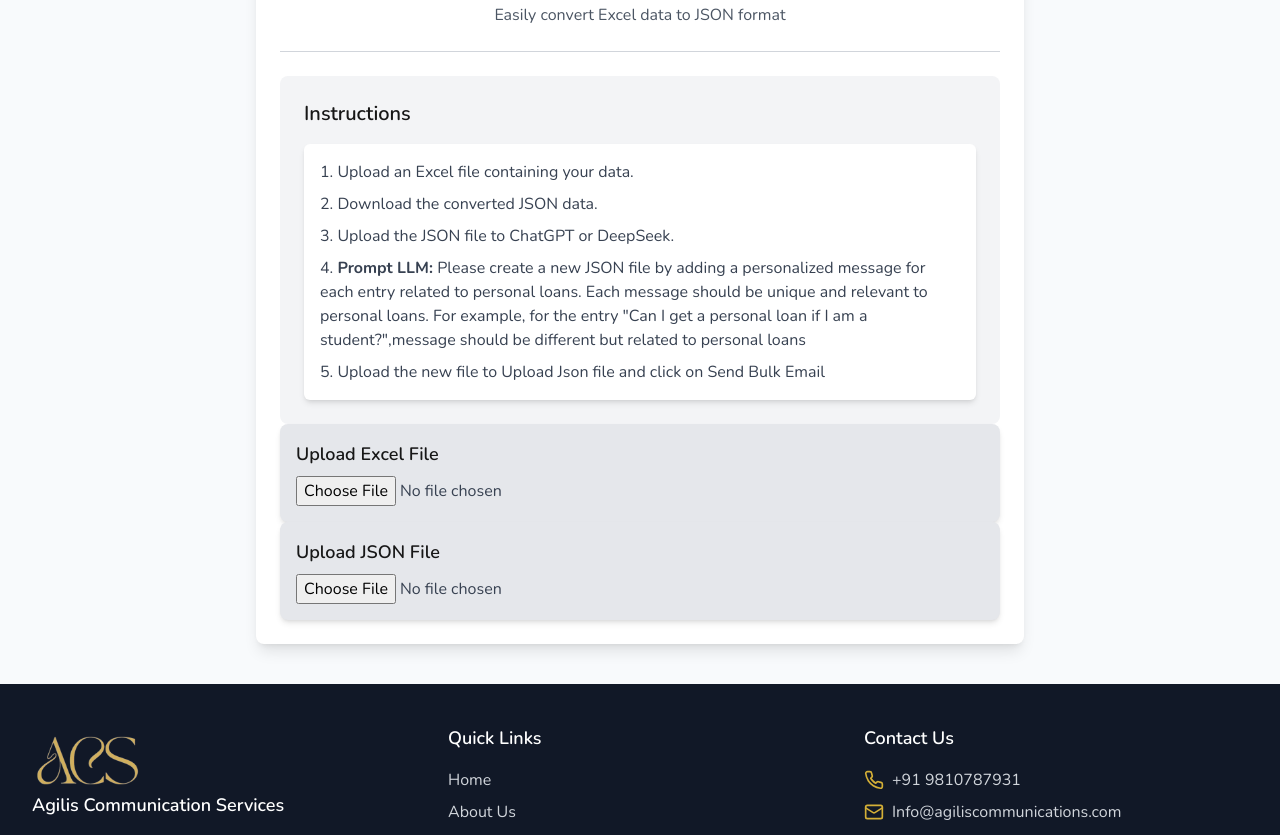
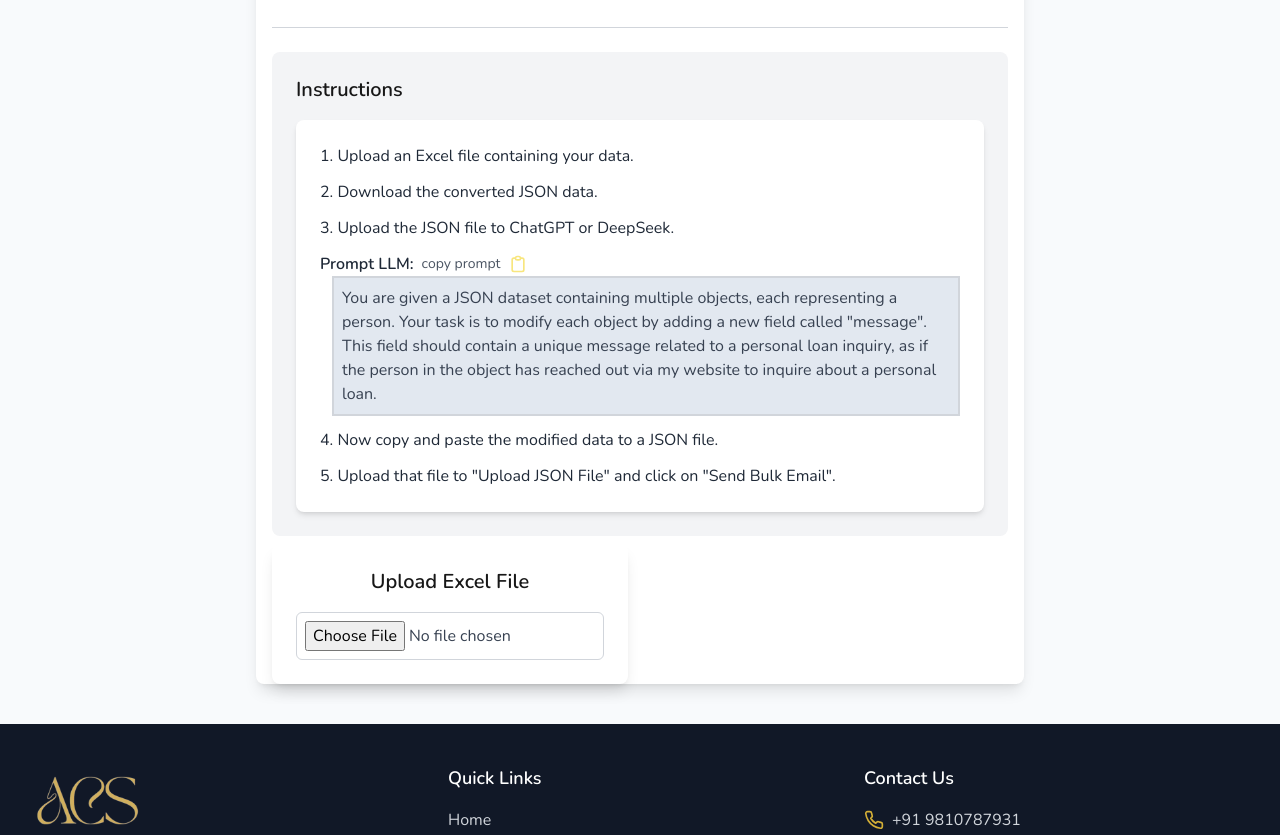
Before and after one commit to PrinceACS/Agilis-Communication-Services, a Next.js app: page /private/send-bulk-email in a window 1280 px wide. Shown: the part 489-1324 px from the top of the page. Built offline with nearby package versions, Linux system fonts and the light colour scheme; no server answers.

Commit message:
json & excel uploader component updated

```diff
--- a/components/excel-uploader.tsx
+++ b/components/excel-uploader.tsx
@@ -5,11 +5,7 @@ import * as XLSX from "xlsx";
 import { Client } from "@/app/(pages)/(other-services)/private/send-bulk-email/page";
 import { Button } from "./ui/button";
 
-interface ExcelUploaderProps {
-  setClients: (data: Client[]) => void;
-}
-
-const ExcelUploader: React.FC<ExcelUploaderProps> = ({ setClients }) => {
+const ExcelUploader: React.FC = () => {
   const [jsonData, setJsonData] = useState<Client[]>([]);
 
   const handleExcelUpload = (event: React.ChangeEvent<HTMLInputElement>) => {
@@ -28,27 +24,16 @@ const ExcelUploader: React.FC<ExcelUploaderProps> = ({ setClients }) => {
         const sheet = workbook.Sheets[sheetName];
         const json = XLSX.utils.sheet_to_json(sheet) as Client[];
         setJsonData(json);
-        setClients(json);
       }
     };
     reader.readAsArrayBuffer(file);
   };
 
-  const handleJsonUpload = (event: React.ChangeEvent<HTMLInputElement>) => {
-    const file = event.target.files?.[0];
-    if (!file) return;
-
-    const reader = new FileReader();
-    reader.onload = (e) => {
-      try {
-        const json = JSON.parse(e.target?.result as string);
-        setJsonData(json);
-        setClients(json);
-      } catch (error) {
-        console.error("Invalid JSON file");
-      }
-    };
-    reader.readAsText(file);
+  const handleCopyToClipboard = () => {
+    const text = `You are given a JSON dataset containing multiple objects, each representing a person. Your task is to modify each object by adding a new field called "Message". This field should contain a unique message related to a personal loan inquiry, as if the person in the object has reached out via my website to inquire about a personal loan.`;
+    navigator.clipboard.writeText(text).then(() => {
+      console.log("Copied to clipboard");
+    });
   };
 
   const handleDownloadJson = () => {
@@ -63,7 +48,7 @@ const ExcelUploader: React.FC<ExcelUploaderProps> = ({ setClients }) => {
   };
 
   return (
-    <div className="max-w-3xl mx-auto p-6 bg-white shadow-lg rounded-lg">
+    <div className="max-w-3xl mx-auto px-4 bg-white shadow-lg rounded-lg">
       <div className="p-6 border-b border-gray-300">
         <h1 className="text-2xl font-bold mb-2 text-center">
           Excel to JSON Converter
@@ -75,61 +60,90 @@ const ExcelUploader: React.FC<ExcelUploaderProps> = ({ setClients }) => {
 
       <div className="p-6 bg-gray-100 rounded-lg mt-6">
         <h2 className="text-xl font-semibold mb-4">Instructions</h2>
-        <div className="bg-white p-4 rounded-md shadow-md text-gray-700">
-          <ol className="list-decimal list-inside space-y-2">
+        <div className="bg-white p-6 rounded-lg shadow-md text-gray-800">
+          <ol className="list-decimal list-inside space-y-3">
             <li>Upload an Excel file containing your data.</li>
             <li>Download the converted JSON data.</li>
             <li>Upload the JSON file to ChatGPT or DeepSeek.</li>
+            <li className="flex flex-col items-start space-x-3 ">
+              <div className="flex items-center justify-end space-x-2">
+                <span className="font-semibold">Prompt LLM:</span>{" "}
+                <span className="text-sm text-gray-600">copy prompt</span>
+                <button
+                  type="button"
+                  onClick={handleCopyToClipboard}
+                  className="text-primary hover:text-accent"
+                >
+                  <svg
+                    xmlns="http://www.w3.org/2000/svg"
+                    className="h-5 w-5"
+                    fill="none"
+                    viewBox="0 0 24 24"
+                    stroke="currentColor"
+                  >
+                    <path
+                      strokeLinecap="round"
+                      strokeLinejoin="round"
+                      strokeWidth={2}
+                      d="M9 5H7a2 2 0 00-2 2v12a2 2 0 002 2h10a2 2 0 002-2V7a2 2 0 00-2-2h-2M9 5a2 2 0 002 2h2a2 2 0 002-2M9 5a2 2 0 012-2h2a2 2 0 012 2"
+                    />
+                  </svg>
+                </button>
+              </div>
+
+              <div className="flex-1 text-gray-700 border-2 p-2 border-gray-300 bg-slate-200">
+                You are given a JSON dataset containing multiple objects, each
+                representing a person. Your task is to modify each object by
+                adding a new field called &quot;message&quot;. This field should
+                contain a unique message related to a personal loan inquiry, as
+                if the person in the object has reached out via my website to
+                inquire about a personal loan.
+              </div>
+            </li>
+            <li>Now copy and paste the modified data to a JSON file.</li>
             <li>
-              <strong>Prompt LLM: </strong>
-              Please create a new JSON file by adding a personalized message for
-              each entry related to personal loans. Each message should be
-              unique and relevant to personal loans. For example, for the entry
-              &quot;Can I get a personal loan if I am a student?&quot;,message
-              should be different but related to personal loans
-            </li>
-            <li>
-              Upload the new file to Upload Json file and click on Send Bulk
-              Email
+              Upload that file to &quot;Upload JSON File&quot; and click on
+              &quot;Send Bulk Email&quot;.
             </li>
           </ol>
         </div>
       </div>
 
-      <div className=" rid grid-cols-1 md:grid-cols-2 gap-6">
-        <div className="p-4 bg-gray-200 rounded-lg shadow-md">
-          <h3 className="text-lg font-semibold mb-2">Upload Excel File</h3>
+      <div className="mt-2 grid grid-cols-1 lg:grid-cols-2 gap-6">
+        <div className="p-6 bg-white rounded-lg shadow-lg">
+          <h3 className="text-xl font-semibold mb-4 text-center">
+            Upload Excel File
+          </h3>
+          <div className="flex flex-col items-center justify-center space-y-4">
             <input
               type="file"
               accept=".xlsx, .xls"
               onChange={handleExcelUpload}
-            className="block w-full text-gray-700"
+              className="block w-full text-center text-gray-700 border border-gray-300 rounded-md p-2"
             />
+            {jsonData.length > 0 && (
+              <Button
+                onClick={handleDownloadJson}
+                className="w-full p-2 text-white bg-blue-500 rounded-md hover:bg-blue-600"
+              >
+                Download JSON
+              </Button>
+            )}
           </div>
-
-        <div className="p-4 bg-gray-200 rounded-lg shadow-md">
-          <h3 className="text-lg font-semibold mb-2">Upload JSON File</h3>
-          <input
-            type="file"
-            accept=".json"
-            onChange={handleJsonUpload}
-            className="block w-full text-gray-700"
-          />
         </div>
       </div>
 
       {jsonData.length > 0 && (
-        <div className="mt-6 p-4 bg-gray-100 rounded-lg shadow-md">
-          <h2 className="text-lg font-semibold mb-2">Converted JSON Data</h2>
-          <pre className="p-4 bg-gray-200 rounded overflow-x-auto max-h-60">
+        <div className="mt-4 p-4">
+          <h2 className="text-xl font-semibold mb-4 text-center">
+            Converted JSON Data
+          </h2>
+          <p>{jsonData.length} records</p>
+          <div className="p-4 bg-gray-100 rounded-md overflow-x-auto max-h-60">
+            <pre className="text-sm text-gray-800">
               {JSON.stringify(jsonData, null, 2)}
             </pre>
-          <Button
-            onClick={handleDownloadJson}
-            className="mt-4 w-full py-2 bg-blue-600 text-white rounded-lg"
-          >
-            Download JSON
-          </Button>
+          </div>
         </div>
       )}
     </div>
```
Also changed, not shown: 1 other file (tests, documents, lock files or other folders). Lines whose indentation alone changed are shown as unchanged.
